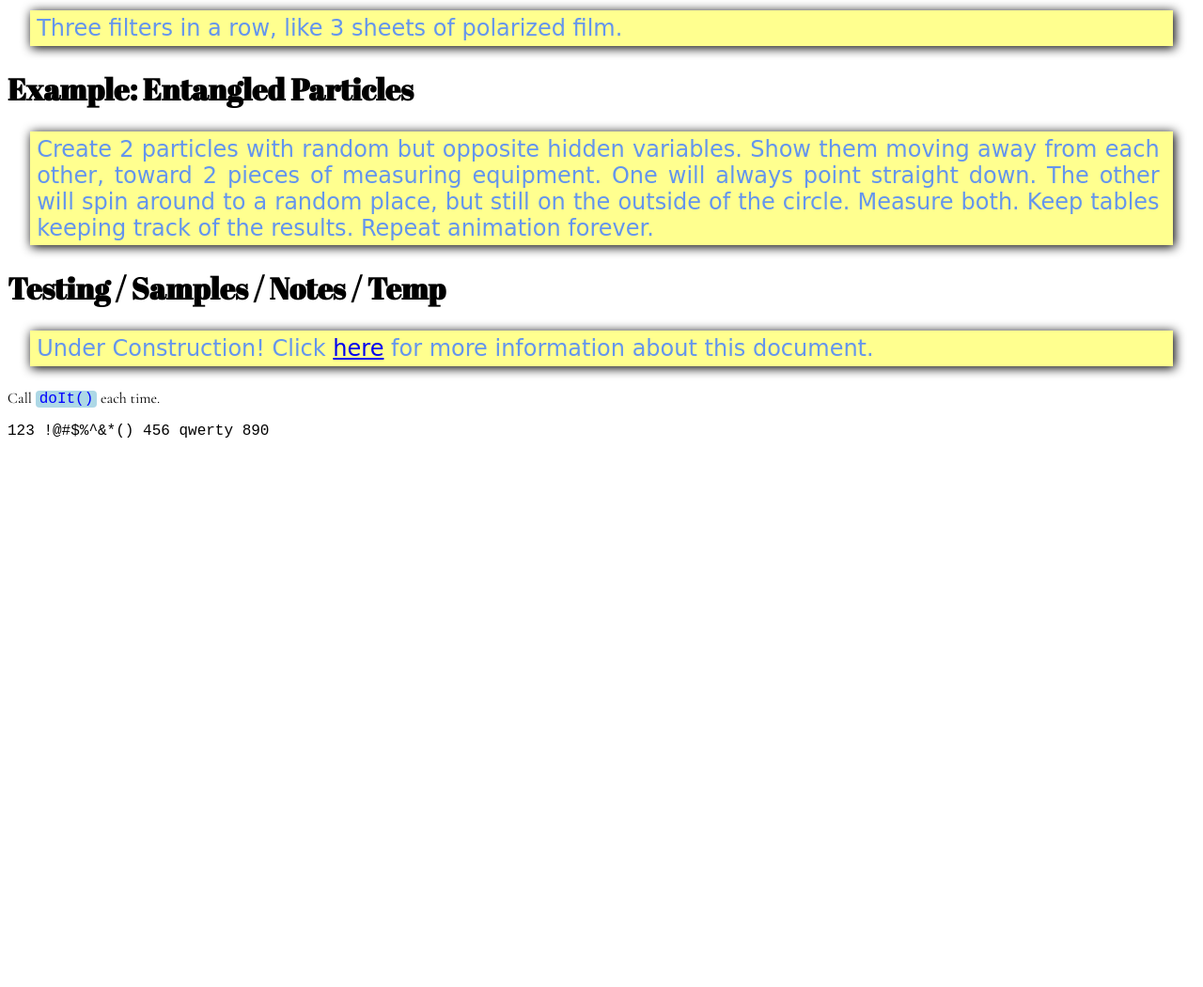
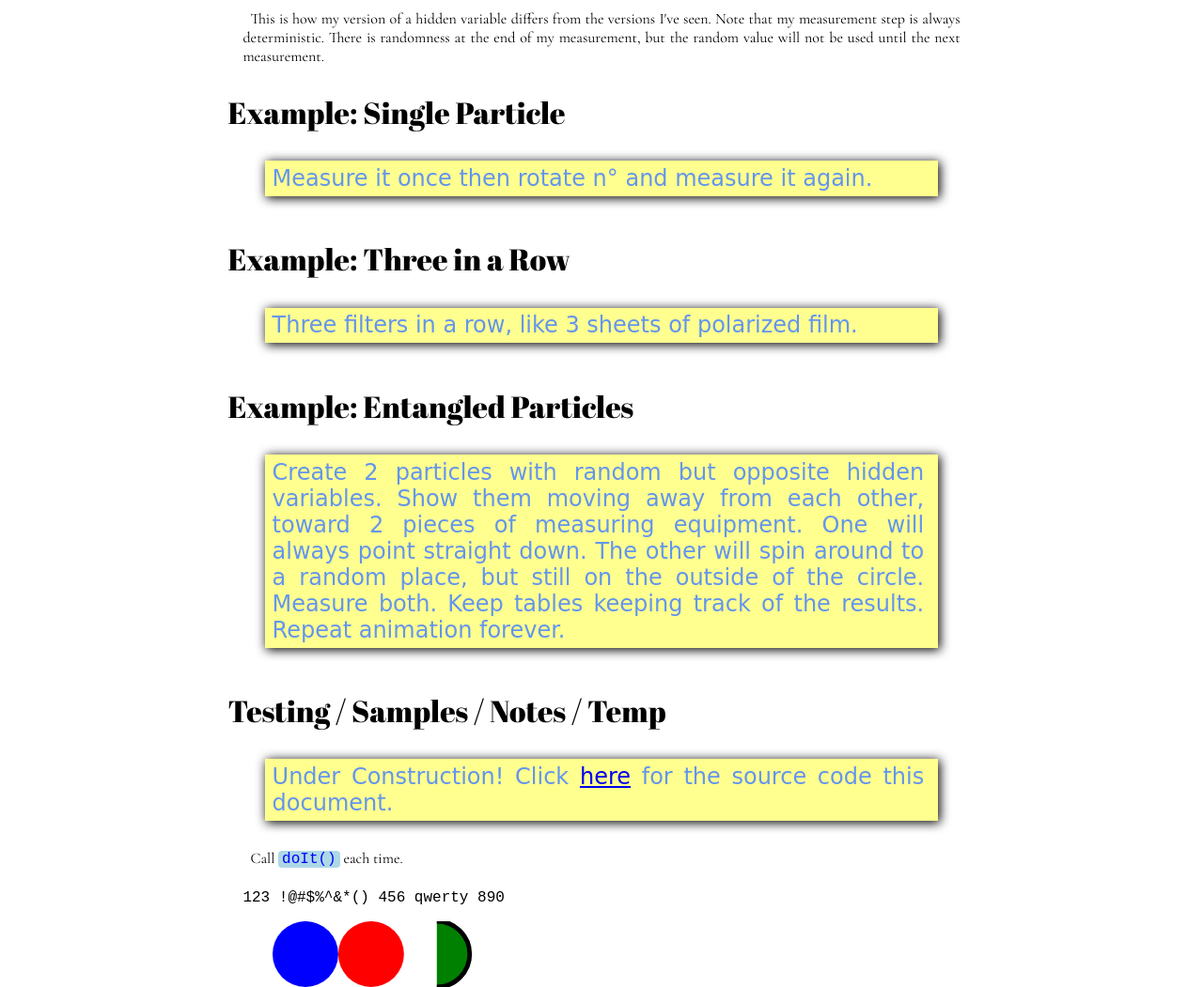
Before and after one commit to TradeIdeasPhilip/hidden-variables, a website built with Vite: page index.html in a window 1280 px wide. Shown: the part 1626-2677 px from the top of the page at 94% size. Before the commit the page ends 2110 px from the top, so only its background shows below. Built offline with nearby package versions, Linux system fonts and the light colour scheme; a web font is replaced by a local one.

Commit message:
Updating formatting.

```diff
--- a/docs/assets/main-CHZG98WI.css
+++ /dev/null
@@ -1 +0,0 @@
-@import"https://fonts.googleapis.com/css2?family=Oooh+Baby&display=swap";@import"https://fonts.googleapis.com/css2?family=Nanum+Gothic+Coding&display=swap";@import"https://fonts.googleapis.com/css2?family=Abril+Fatface&display=swap";@import"https://fonts.googleapis.com/css2?family=Cormorant+Garamond:ital,wght@0,300;0,400;0,500;0,600;0,700;1,300;1,400;1,500;1,600;1,700&display=swap";body{font-family:Cormorant Garamond,serif}div.stage-direction{font-family:Oooh Baby,cursive;font-size:1.5rem;margin:1em;padding:.2em .6em .2em .3em;background-color:#ffff8f;color:#6495ed;box-shadow:#000 .075em .075em .45em .05em;text-align:justify}code,pre{font-family:Nanum Gothic Coding,monospace}code{background-color:#add8e6;border-radius:.25em;padding-left:.25em;padding-right:.25em;color:#00f}h1,h2,h3,h4,h5,h6{font-family:Abril Fatface,serif}
--- /dev/null
+++ b/docs/assets/main-DL39XoCZ.css
@@ -0,0 +1 @@
+@import"https://fonts.googleapis.com/css2?family=Oooh+Baby&display=swap";@import"https://fonts.googleapis.com/css2?family=Nanum+Gothic+Coding&display=swap";@import"https://fonts.googleapis.com/css2?family=Abril+Fatface&display=swap";@import"https://fonts.googleapis.com/css2?family=Cormorant+Garamond:ital,wght@0,300;0,400;0,500;0,600;0,700;1,300;1,400;1,500;1,600;1,700&display=swap";body{font-family:Cormorant Garamond,serif;display:flex;flex-direction:column;align-items:center;margin:0;padding:0}#main{max-width:100ch;display:flex;flex-direction:column;margin-left:2em;margin-right:2em}div.stage-direction{font-family:Oooh Baby,cursive;font-size:1.5rem;margin:1em;padding:.2em .6em .2em .3em;background-color:#ffff8f;color:#6495ed;box-shadow:#000 .075em .075em .45em .05em;text-align:justify}p{text-align:justify;margin-top:.4em;margin-bottom:.4em;text-indent:.5em}h1+p{text-indent:0}code,pre{font-family:Nanum Gothic Coding,monospace}code{background-color:#add8e6;border-radius:.25em;padding-left:.25em;padding-right:.25em;color:#00f}h1,h2,h3,h4,h5,h6{font-family:Abril Fatface,serif;font-weight:400;text-indent:-1rem;margin-bottom:.4rem}
--- a/index.html
+++ b/index.html
@@ -10,6 +10,7 @@
     <!-- Do NOT include or reference CSS here.  See main.ts for the preferred way to include a css file. -->
   </head>
   <body>
+    <div id="main">
       <h1>Goal</h1>
       <p>
         My solution to hidden variables, spooky action at a distance, Bell's
@@ -38,15 +39,16 @@
           <td>
             <div class="stage-direction">
               Draw a sphere with two colors. Initially leave these colors in a
-            fixed position. Add a dot moving around the sphere. Show the inputs
-            as two numbers, tracking the dot. Constantly show the output.
-            Highlight that there are only two possible outputs. (I.e. show them
-            both on the screen and highlight which one is the current
-            measurement.) Initially title the result as “Would be:”. Every once
-            in a while it says “measuring”and “Is:” replaces “Would Be:”. The
-            dot stops moving. The colors move around a lot in a cool and jerky
-            movements. The color under the dot never changes. The colors stop
-            moving and after a brief pause, jump to the top of the loop.
+              fixed position. Add a dot moving around the sphere. Show the
+              inputs as two numbers, tracking the dot. Constantly show the
+              output. Highlight that there are only two possible outputs. (I.e.
+              show them both on the screen and highlight which one is the
+              current measurement.) Initially title the result as “Would be:”.
+              Every once in a while it says “measuring”and “Is:” replaces “Would
+              Be:”. The dot stops moving. The colors move around a lot in a cool
+              and jerky movements. The color under the dot never changes. The
+              colors stop moving and after a brief pause, jump to the top of the
+              loop.
             </div>
           </td>
         </tr>
@@ -55,15 +57,17 @@
       <p>Imagine a photon or an electron.</p>
       <p>
         I'm drawing the particles as spheres for convenience. In fact, the
-      particles might be points or might be too small to measure. The important
-      thing is that I can highlight directions relative to the particle.
+        particles might be points or might be too small to measure. The
+        important thing is that I can highlight directions relative to the
+        particle.
       </p>
       <h1>Measurement</h1>
       <p>These are the standard measurements.</p>
       <p>
         You can control the direction the measurement equipment is pointing. You
-      can describe these with two numbers, analogous to longitude and latitude.
-      I display that direction as a dot on the surface of the sphere.
+        can describe these with two numbers, analogous to longitude and
+        latitude. I display that direction as a dot on the surface of the
+        sphere.
       </p>
       <p>
         The output of the measurement is a single value. In this representation
@@ -74,15 +78,15 @@
       <p>This is my take. I have not seen this anywhere else.</p>
       <p>
         When we talk about a quantum property like spin or polarization, I
-      represent that as a direction: Which way is the red side pointing? You can
-      describe this as two numbers, the latitude and the longitude of the center
-      of the red hemisphere.
+        represent that as a direction: Which way is the red side pointing? You
+        can describe this as two numbers, the latitude and the longitude of the
+        center of the red hemisphere.
       </p>
       <p>
         When you make a measurement, two things happen. The first part is
         completely deterministic. If the measurement apparatus is point anywhere
-      in the red area, the result of the measurement will be red. Otherwise the
-      result will be blue.
+        in the red area, the result of the measurement will be red. Otherwise
+        the result will be blue.
       </p>
       <p>
         The second step is to randomize the direction of the red part. The
@@ -92,10 +96,10 @@
         measurement, so I will call it <i>random</i>.
       </p>
       <p>
-      This is how my version of a hidden variable differs from the versions I've
-      seen. Note that my measurement step is always deterministic. There is
-      randomness at the end of my measurement, but the random value will not be
-      used until the next measurement.
+        This is how my version of a hidden variable differs from the versions
+        I've seen. Note that my measurement step is always deterministic. There
+        is randomness at the end of my measurement, but the random value will
+        not be used until the next measurement.
       </p>
       <h1>Example: Single Particle</h1>
       <div class="stage-direction">
@@ -116,10 +120,26 @@
       <h1>Testing / Samples / Notes / Temp</h1>
       <div class="stage-direction">
         Under Construction! Click
-      <a href="https://github.com/TradeIdeasPhilip">here</a> for more
-      information about this document.
+        <a href="https://github.com/TradeIdeasPhilip/hidden-variables">here</a>
+        for the source code this document.
       </div>
       <p>Call <code>doIt()</code> each time.</p>
       <pre>123 !@#$%^&*() 456 qwerty 890</pre>
+      <svg
+        id="main"
+        viewBox="0 0 10 1"
+        xmlns="http://www.w3.org/2000/svg"
+        preserveAspectRatio="xMidYMid slice"
+      >
+        <circle cx="0.5" cy="0.5" r="0.5" fill="blue" stroke="none"></circle>
+        <circle cx="1.5" cy="0.5" r="0.5" fill="red" stroke="none"></circle>
+        <path
+          d="M 2.5,0 A 0.5,0.5 3.14159 0,1 2.5,1"
+          fill="green"
+          stroke-width="0.07"
+          stroke="black"
+        ></path>
+      </svg>
+    </div>
   </body>
 </html>
--- a/src/style.css
+++ b/src/style.css
@@ -5,16 +5,28 @@
 
 body {
   font-family: "Cormorant Garamond", serif;
+  display: flex;
+  flex-direction: column;
+  align-items: center;
+  margin: 0;
+  padding: 0;
 }
 
-/* These are notes from me to me.  The should all disappear before this document is done.
+#main {
+  max-width: 100ch;
+  display: flex;
+  flex-direction: column;
+  margin-left: 2em;
+  margin-right: 2em;
+}
+
+/* These are notes from me to me.  These should all disappear before this document is done.
  * The idea is to look like a "yellow sticky".
  */
 div.stage-direction {
   font-family: "Oooh Baby", cursive;
   font-size: 1.5rem;
   margin: 1em;
-  padding: 0.2em 0.3em;
   padding-top: 0.2em;
   padding-bottom: 0.2em;
   padding-left: 0.3em;
@@ -23,6 +35,17 @@ div.stage-direction {
   color: cornflowerblue;
   box-shadow: black 0.075em 0.075em 0.45em 0.05em;
   text-align: justify;
+}
+
+p {
+  text-align: justify;
+  margin-top: 0.4em;
+  margin-bottom: 0.4em;
+  text-indent: 0.5em;
+}
+
+h1 + p {
+  text-indent: 0;
 }
 
 code,
@@ -45,4 +68,7 @@ h4,
 h5,
 h6 {
   font-family: "Abril Fatface", serif;
+  font-weight: normal;
+  text-indent: -1rem;
+  margin-bottom: 0.4rem;
 }
```
Also changed, not shown: docs/index.html (+46 -26 lines), README.md, docs/assets/main-CQ2HqLCU.js (renamed from docs/assets/main-BwUUCL7V.js). Lines whose indentation alone changed are shown as unchanged.
